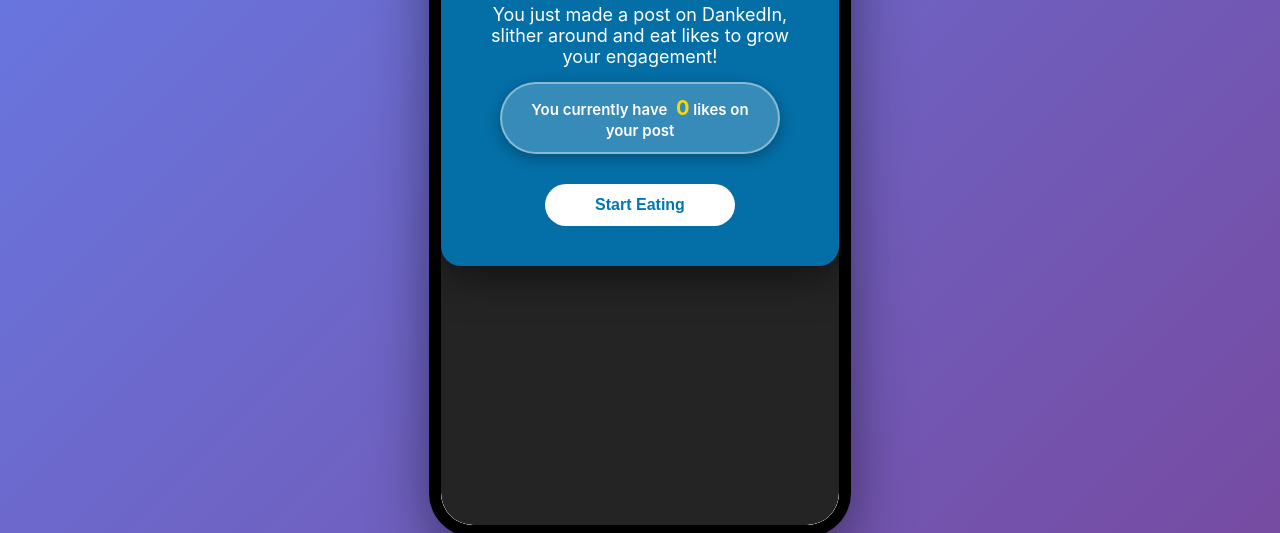
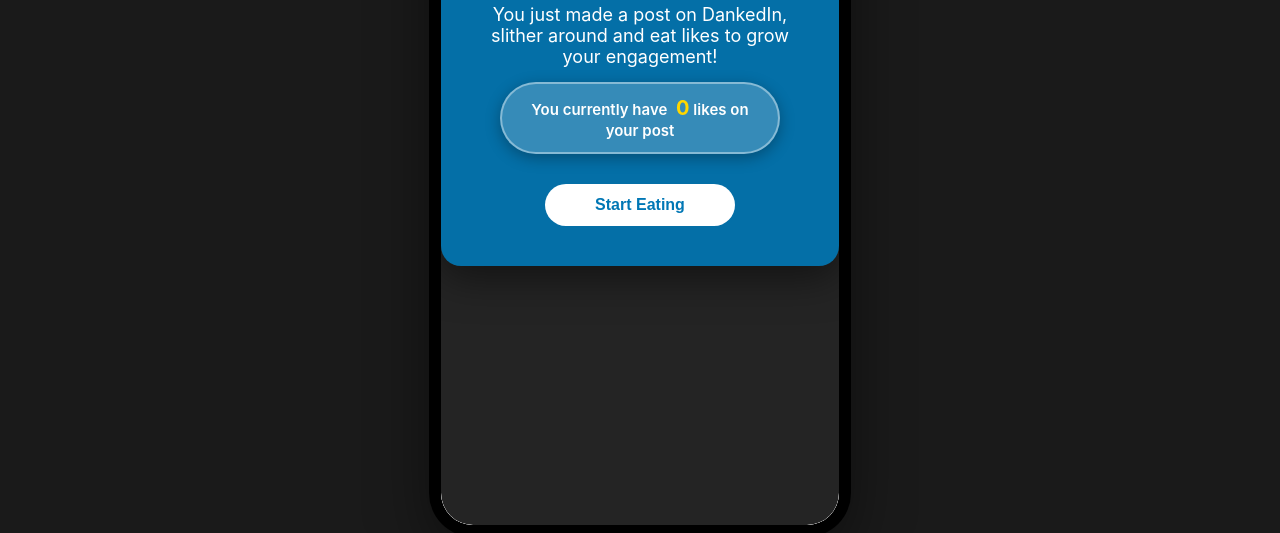
Before and after one commit to mikapanday/dankedin-slitherio, a plain HTML site: page index.html in a window 1280 px wide. Shown: the part 363-896 px from the top of the page. Drawn offline with Linux system fonts and the light colour scheme.

Commit message:
Change background color to #1a1a1a

```diff
--- a/style.css
+++ b/style.css
@@ -9,7 +9,7 @@
     justify-content: center;
     align-items: center;
     min-height: 100vh;
-    background: linear-gradient(135deg, #667eea 0%, #764ba2 100%);
+    background: #1a1a1a;
     font-family: -apple-system, BlinkMacSystemFont, 'Segoe UI', Roboto, Oxygen, Ubuntu, Cantarell, sans-serif;
 }
 
```
